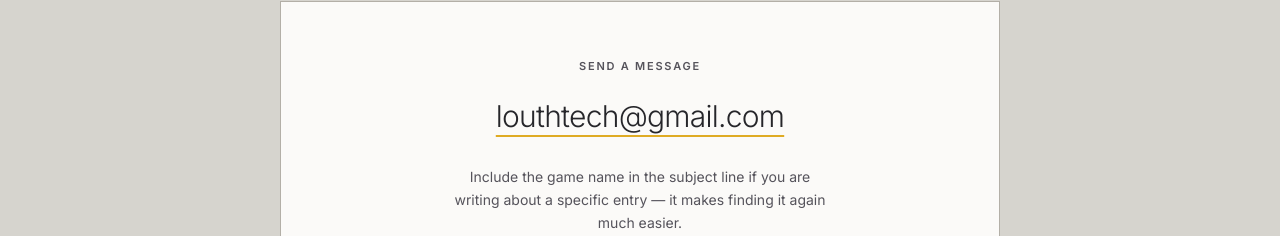
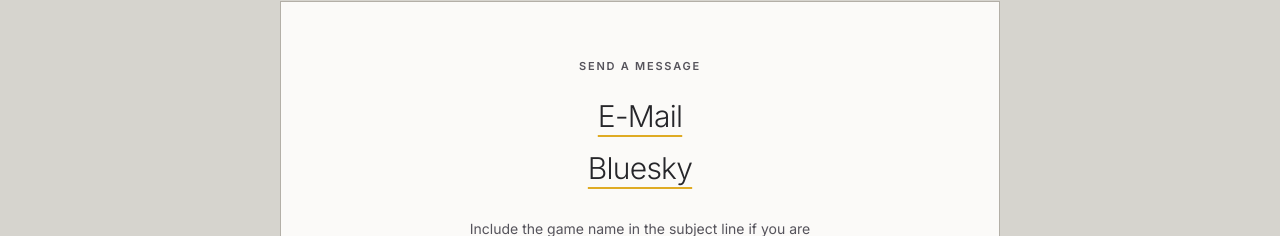
Before and after one commit to jimbo8e6/AYN, a Next.js app: page /contact in a window 1280 px wide. Shown: the part 441-677 px from the top of the page. Built offline with nearby package versions, Linux system fonts and the light colour scheme; no server answers.

Commit message:
Update contact page - E-Mail link text and add Bluesky link
Co-Authored-By: Claude Sonnet 4.6 <noreply@anthropic.com>
Claude-Session: https://claude.ai/code/session_01T67rjMSrS5B344ha89hgoh

```diff
--- a/src/app/contact/page.tsx
+++ b/src/app/contact/page.tsx
@@ -46,12 +46,22 @@ export default function ContactPage() {
 
       <div className="border border-line bg-surface p-10 text-center sm:p-14">
         <p className="eyebrow">Send a message</p>
-        <a
-          href={`mailto:${siteConfig.email}`}
-          className="mt-6 inline-block text-2xl font-light tracking-tight break-all text-ink underline decoration-btn-yellow decoration-2 underline-offset-8 transition-colors hover:text-btn-red sm:text-3xl"
-        >
-          {siteConfig.email}
-        </a>
+        <div className="mt-6 flex flex-col items-center gap-4">
+          <a
+            href={`mailto:${siteConfig.email}`}
+            className="text-2xl font-light tracking-tight break-all text-ink underline decoration-btn-yellow decoration-2 underline-offset-8 transition-colors hover:text-btn-red sm:text-3xl"
+          >
+            E-Mail
+          </a>
+          <a
+            href="https://bsky.app/profile/jimbo8e6.bsky.social"
+            target="_blank"
+            rel="noopener noreferrer"
+            className="text-2xl font-light tracking-tight text-ink underline decoration-btn-yellow decoration-2 underline-offset-8 transition-colors hover:text-btn-red sm:text-3xl"
+          >
+            Bluesky
+          </a>
+        </div>
         <p className="mx-auto mt-8 max-w-sm text-sm leading-relaxed text-muted">
           Include the game name in the subject line if you are writing about a
           specific entry &mdash; it makes finding it again much easier.
```
